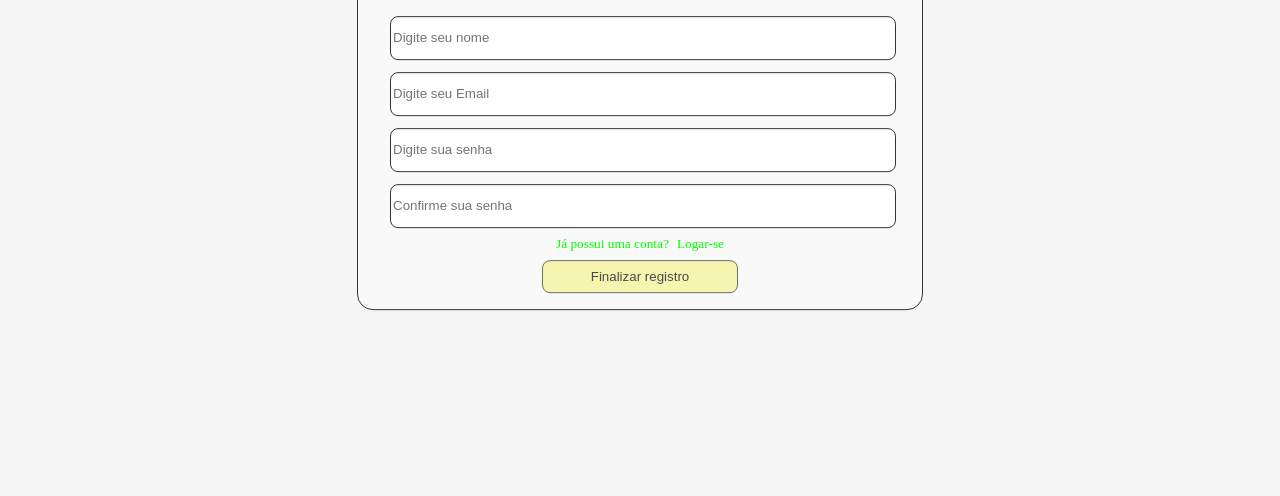
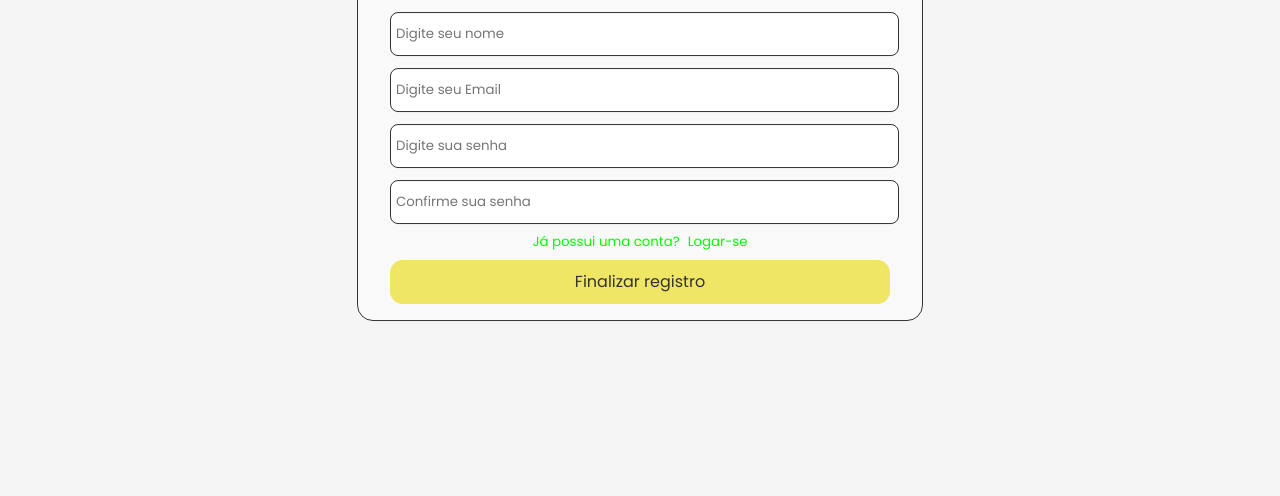
Before and after one commit to OEscriba/goRhythm, a plain HTML site: page register.html in a window 1280 px wide. Shown: the part 304-800 px from the top of the page. Drawn offline with Linux system fonts and the light colour scheme.

Commit message:
adiciona responsabilidade para diferentes monitores no PC, e faz os ajustes finais no estilo do site

```diff
--- a/css/index.css
+++ b/css/index.css
@@ -101,3 +101,23 @@ header a:hover {
 .capa-playlist {
     border-radius: 10px;
 }
+
+@media (max-width: 1024px) {
+    .botoes {
+        width: 30%;
+    }
+}
+
+.submit {
+    text-decoration: none;
+    color: #333;
+    padding: .6rem 2rem;
+    border: none;
+    border-radius: .8rem;
+    background:	#F0E665;
+}
+
+.submit a{
+    text-decoration: none;
+    color: #333;
+}
--- a/css/main.css
+++ b/css/main.css
@@ -2,6 +2,7 @@
     margin: 0;
     padding: 0;
     box-sizing: border-box;
+    font-family: 'Poppins', sans-serif;
 }
 
 header {
@@ -10,7 +11,11 @@ header {
     justify-content: center;
     background-color: #333;
     padding: 1rem;
-    margin: 0;
+}
+
+.carrosel-playlists {
+    margin-top: 10px;
+    margin-left: 5px;
 }
 
 .logo {
--- a/css/register.css
+++ b/css/register.css
@@ -1,3 +1,7 @@
+* {
+    font-family: 'Poppins', sans-serif;
+}
+
 body {
     margin: 0;
     padding: 0;
@@ -55,16 +59,35 @@ form input[type="password"] {
     margin: .75rem 0 0 0;
     border-radius: .5rem;
     background-color: #fff;
-    color: #fff;
+    color: #333;
+    padding-left: 5px;
+}
+
+.register {
+    align-items: center;
+    justify-content: center;
+
 }
 
 .submit {
+    box-sizing: border-box;
     width: 100%;
     display: flex;
     align-items: center;
     justify-content: center;
     margin-top: .5rem;
     margin-bottom: -1rem;
+    text-decoration: none;
+    color: #333;
+    padding: .6rem 2rem;
+    border: none;
+    border-radius: .8rem;
+    background:	#F0E665;
+}
+
+.submit a{
+    text-decoration: none;
+    color: #333;
 }
 
 .submit input {
--- a/register.html
+++ b/register.html
@@ -5,8 +5,9 @@
     <meta http-equiv="X-UA-Compatible" content="IE=edge">
     <meta name="viewport" content="width=device-width, initial-scale=1.0">
     <link rel="stylesheet" href="css/register.css">
-    <link rel="preconnect" href="https://fonts.gstatic.com">
-    <link href="https://fonts.googleapis.com/css2?family=Roboto:wght@100;300;400&display=swap" rel="stylesheet">
+    <link rel="preconnect" href="https://fonts.googleapis.com">
+    <link rel="preconnect" href="https://fonts.gstatic.com" crossorigin>
+    <link href="https://fonts.googleapis.com/css2?family=Poppins:wght@100;400&display=swap" rel="stylesheet">
     <title>GO Rhythm - Registrar-se</title>
 </head>
 <body>
@@ -30,12 +31,12 @@
 
             <div>
                 <small>
-                    Já possui uma conta?<a href="./login.html">Logar-se</a>
+                    Já possui uma conta?<a href="main.html">Logar-se</a>
                 </small>
             </div>
 
             <div class="submit">
-                <input type="submit" name="submit" value="Finalizar registro" placeholder="confirmar registro">
+                <a href="main.html"><center>Finalizar registro</center></a>
             </div>
 
         </div>
```
Also changed, not shown: index.html (+3 -2 lines), main.html (+3 -0 lines).
